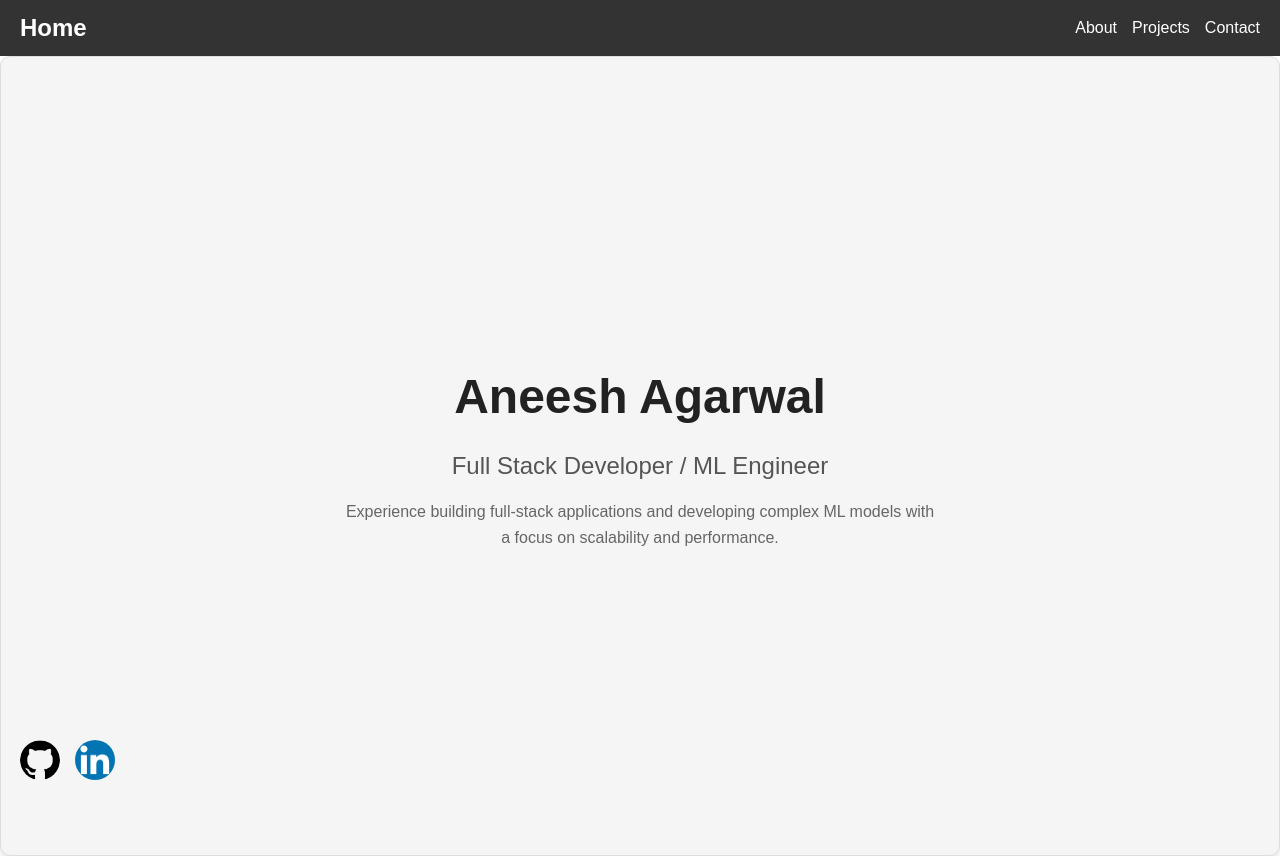
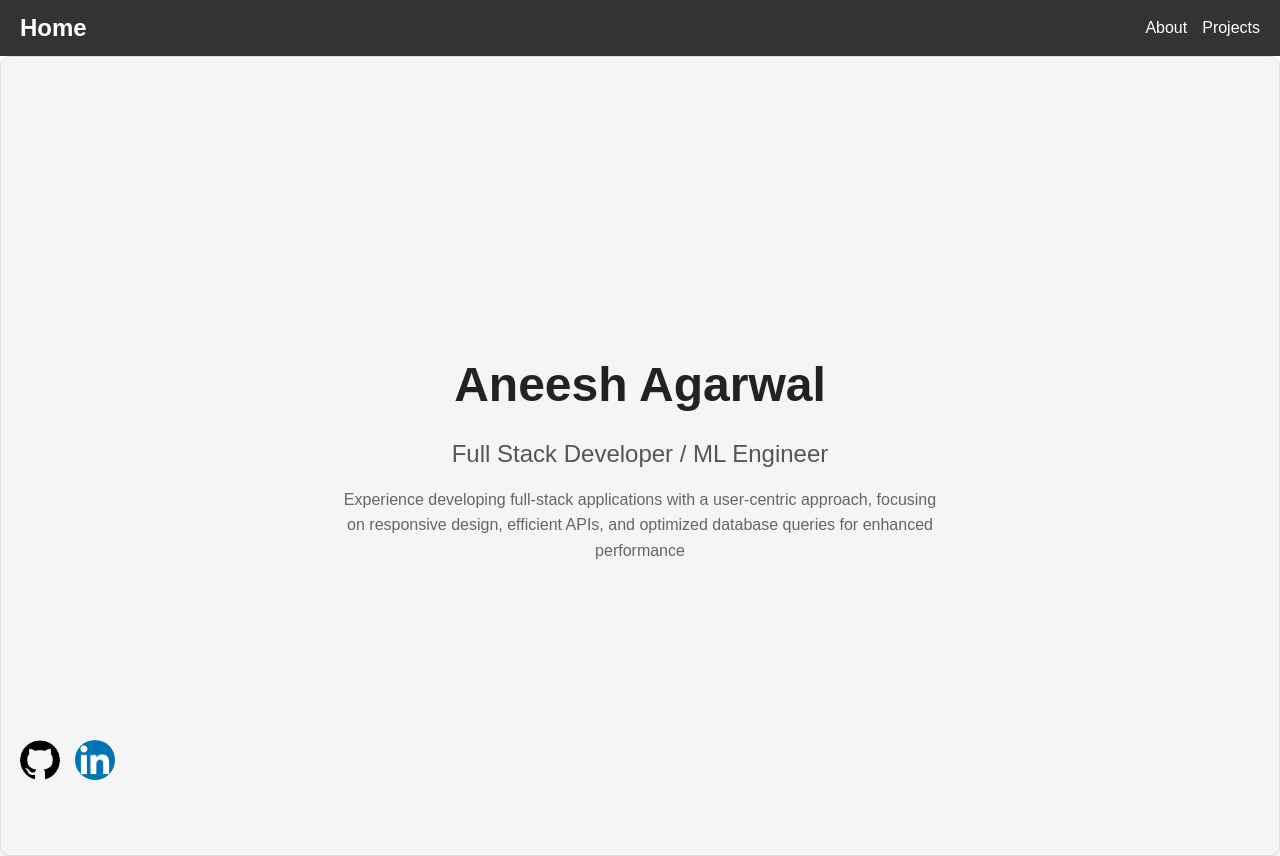
Before and after one commit to aneeshtheplug/aneesh-site, a Next.js app: page / in a window 1280 px wide. Built offline with nearby package versions, Linux system fonts and the light colour scheme.

Commit message:
removed contacts page

```diff
--- a/src/app/navbar.tsx
+++ b/src/app/navbar.tsx
@@ -11,7 +11,6 @@ export default function NavBar() {
             <ul className="nav-links">
             <li><Link href="/about">About</Link></li>
             <li><Link href="/projects">Projects</Link></li>
-            <li><Link href="/contact">Contact</Link></li>
             </ul>
         </nav>
         );
--- a/src/app/page.tsx
+++ b/src/app/page.tsx
@@ -10,7 +10,7 @@ export default function Home() {
         <h1 className="title">Aneesh Agarwal</h1>
         <h2 className="position">Full Stack Developer / ML Engineer</h2>
         <p className="description">
-          Experience building full-stack applications and developing complex ML models with a focus on scalability and performance.
+        Experience developing full-stack applications with a user-centric approach, focusing on responsive design, efficient APIs, and optimized database queries for enhanced performance
         </p>
       </div>
 
--- a/src/app/projects/page.tsx
+++ b/src/app/projects/page.tsx
@@ -23,7 +23,7 @@ const projectsData: Project[] = [
         technologies: ["Django", "React", "Spotify API"],
         image: "/images/house-party.png",
         description: "A collaborative music playing system that allows users to create rooms and control music playback through Spotify.",
-        demoLink: "https://houseparty.example.com",
+        demoLink: "https://drive.google.com/file/d/1s40CimqGm6IplG3fEejMgEU5tM8McLGD/view?usp=sharing",
         githubLink: "https://github.com/aneeshtheplug/House-Party"
     },
     {
```
Also changed, not shown: src/app/contact/page.tsx (deleted, +0 -10 lines).
